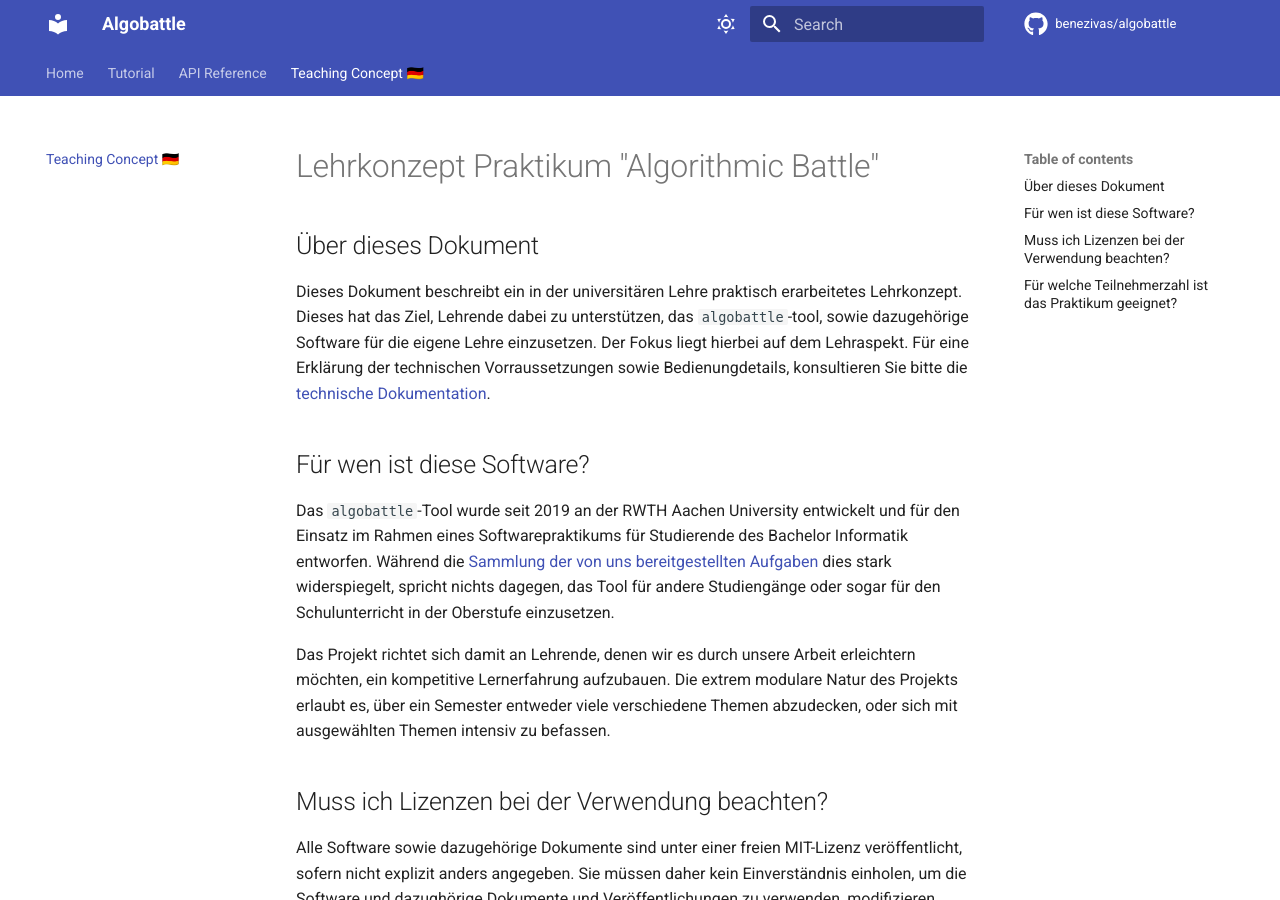
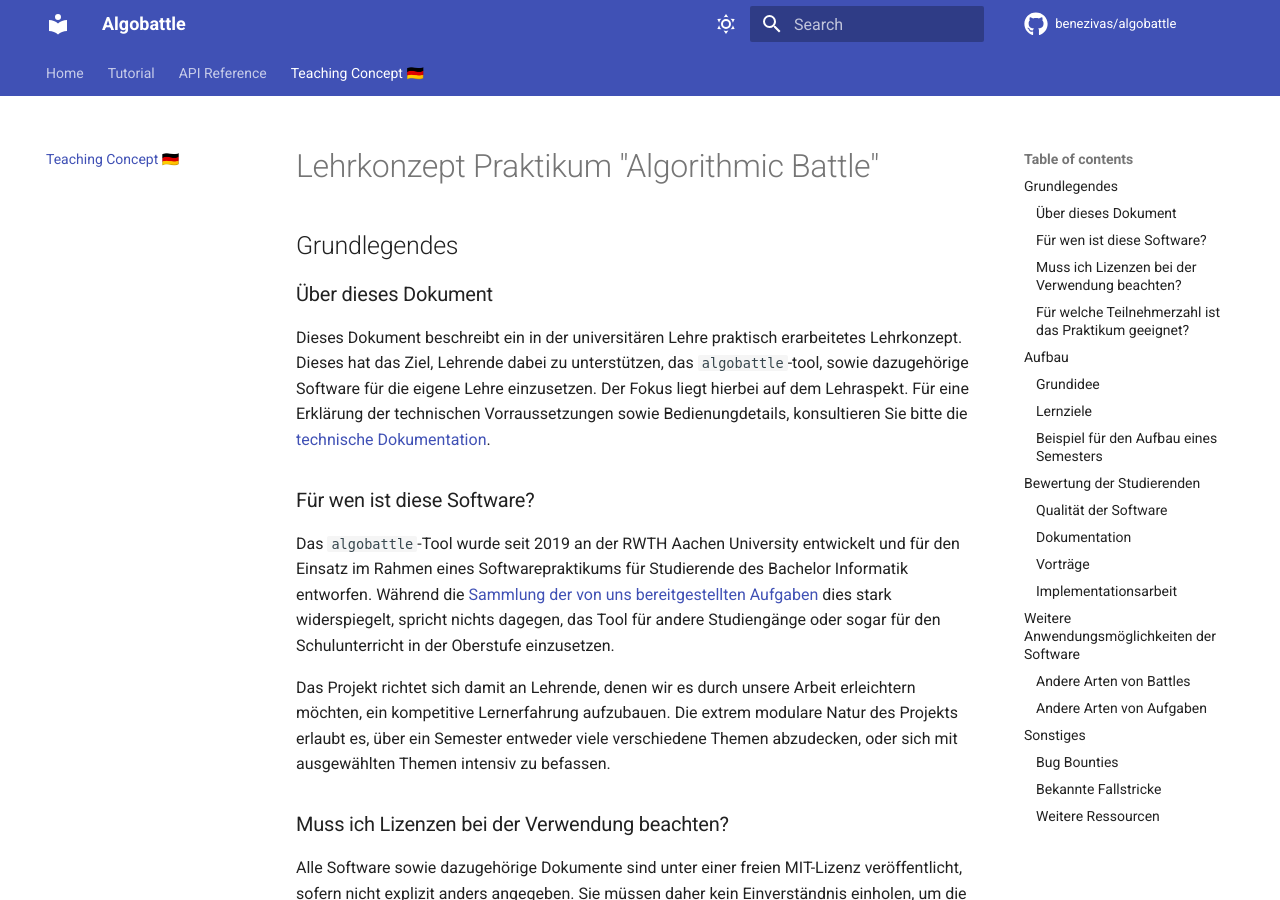
Before and after one commit to Benezivas/algobattle, an MkDocs documentation site: the page built from docs/teaching_concept.md, in a window 1280 px wide and 900 px high. Built offline with MkDocs 1.6.1 and Material for MkDocs 9.7.7, drawn with Linux system fonts in a browser that asks for light colours; some web fonts are replaced; comment, search, counter and statistics services are not loaded.

Commit message:
add teaching concept

```diff
--- a/docs/teaching_concept.md
+++ b/docs/teaching_concept.md
@@ -1,5 +1,9 @@
 # Lehrkonzept Praktikum "Algorithmic Battle"
-## Über dieses Dokument
+
+## Grundlegendes
+
+### Über dieses Dokument
+
 Dieses Dokument beschreibt ein in der universitären Lehre praktisch
 erarbeitetes Lehrkonzept. Dieses hat das Ziel, Lehrende dabei zu
 unterstützen, das `algobattle`-tool, sowie dazugehörige Software für
@@ -7,7 +11,9 @@ die eigene Lehre einzusetzen. Der Fokus liegt hierbei auf dem
 Lehraspekt. Für eine Erklärung der technischen Vorraussetzungen sowie
 Bedienungdetails, konsultieren Sie bitte die [technische
 Dokumentation](https://algobattle.org/docs).
-## Für wen ist diese Software?
+
+### Für wen ist diese Software?
+
 Das `algobattle`-Tool wurde seit 2019 an der RWTH Aachen University
 entwickelt und für den Einsatz im Rahmen eines Softwarepraktikums für
 Studierende des Bachelor Informatik entworfen. Während die [Sammlung der von uns bereitgestellten Aufgaben](https://github.com/Benezivas/algobattle-problems)
@@ -20,7 +26,9 @@ Arbeit erleichtern möchten, ein kompetitive Lernerfahrung aufzubauen.
 Die extrem modulare Natur des Projekts erlaubt es, über ein Semester
 entweder viele verschiedene Themen abzudecken, oder sich mit
 ausgewählten Themen intensiv zu befassen.
-## Muss ich Lizenzen bei der Verwendung beachten?
+
+### Muss ich Lizenzen bei der Verwendung beachten?
+
 Alle Software sowie dazugehörige Dokumente sind unter einer freien
 MIT-Lizenz veröffentlicht, sofern nicht explizit anders angegeben. Sie
 müssen daher kein Einverständnis einholen, um die Software und
@@ -28,7 +36,9 @@ dazughörige Dokumente und Veröffentlichungen zu verwenden,
 modifizieren, weiterzuentwickeln, oder in einem kommerziellen Rahmen
 (z.B. in privaten Lehrstätten) zu verwenden. Wir fänden es jedoch
 nett, wenn Sie dabei auf uns als Quelle verweisen würden.
-## Für welche Teilnehmerzahl ist das Praktikum geeignet?
+
+### Für welche Teilnehmerzahl ist das Praktikum geeignet?
+
 Wir empfehlen, die Studierenden in mehrere Einzelgruppen einzuteilen,
 unserer Erfahrung nach ist eine Gruppengröße von sechs Personen am
 besten geeignet. Von diesen kann es dann prinzipiell beliebig viele
@@ -38,8 +48,9 @@ Praktikumsbetrieb für 18 Studierende gut neben den sonstigen
 beruflichen Tätigkeiten managen. Der effektive Zeitaufwand betrug dann
 nicht mehr als zwei Wochentage.
 
-# Aufbau
-## Grundidee
+## Aufbau
+
+### Grundidee
 Das Algorithmic Battle hat in seiner ursprünglichen Gestaltung als
 Ziel, Studierenden eine praktische Auseinandersetzung mit sonst
 theoretischem Vorlesungsstoff zu bieten. Im Informatikstudium ist die
@@ -57,7 +68,9 @@ Dies liegt darin begründet, dass ein Problem als Sammlung von allen
 möglichen Instanzen zwar schwer beherrschbar ist, mitunter aber viele
 Teilmengen dieser Instanzen trotzdem sehr schnell korrekt lösbar sind,
 wie es bei praktischen Instanzen oft der Fall zu sein scheint.
-## Lernziele
+
+### Lernziele
+
 Der Fokus des Praktikums liegt daher darin, Studierende beide
 Perspektiven des Lösungsprozesses einnehmen zu lassen. Sie sollen im
 Kern zwei Fragen beantworten:
@@ -115,7 +128,9 @@ dokumentierende Person ist also insbesondere nicht in der Pflicht,
 anderen Gruppenmitgliedern hinterher zu rennen: Wer nichts meldet, der
 steht am Ende nicht in der Dokumentation und hat damit als Erstannahme
 auch nichts getan.
-## Beispiel für den Aufbau eines Semesters
+
+### Beispiel für den Aufbau eines Semesters
+
 Wir beschreiben im Folgenden den Aufbau eines typischen
 Universitätssemesters an der RWTH Aachen University. Dieser Aufbau ist
 selbstverständlich nicht bindend und stellt ein Format dar, welches
@@ -185,13 +200,16 @@ nach grob nach folgendem Schema:
 Nach der fünften Aufgabe endet das Praktikum bei uns mit der
 Vorlesungszeit. Anschließend folgt die Bewertung und Notengebung.
 
-# Bewertung der Studierenden
+## Bewertung der Studierenden
+
 Falls man die Teilnehmer des Praktikums am Ende benoten möchte, geben
 wir hiermit noch ein paar Anregungen, worauf man diese Bewertung
 basieren könnte. Wir prüfen die folgenden Punkte meist schon einmal in
 der Mitte des Semesters, um Einzelpersonen, welche in unseren Augen
 abgehängt wurden, wieder auf die Spur zu helfen.
-## Qualität der Software
+
+### Qualität der Software
+
 Hiermit lässt sich am besten ein Voreindruck für die Notengebung
 in einer Gruppe von Studis erstellen. Die zentrale Frage hier lautet:
 Wie viel Aufwand ist in die Erarbeitung der Software über das Semester
@@ -199,7 +217,9 @@ hinweg geflossen? Eine Gruppe, die zwar viele Battles verliert, dabei
 aber viele verschiedene Ansätze recherchiert und ausprobiert hat,
 ist unserer Meinung nach nicht schlecht zu bewerten, nur weil die
 Ergebnisse in den Battles nicht sehr gut sind.
-## Dokumentation
+
+### Dokumentation
+
 Hier ist die für die Dokumentation zuständige Person natürlich davon
 abhängig, was und in welcher Qualität die anderen Gruppenmitglieder
 ihr über die eigene Arbeit berichtet haben. Daher kann man hierüber
@@ -207,17 +227,22 @@ sehen, welche Gruppenmitglieder in welchen Wochen Arbeit geleistet
 haben. Wir werten Personen ab, welche über das ganze Semester hinweg
 nur eine Art von Arbeit geleistet haben, z.B. nur implementiert oder
 nur recherchiert haben.
-## Vorträge
+
+### Vorträge
+
 Falls eine Person merkbar unvorbereitet ist, führt dies zur Abwertung.
 Hier lässt sich auch recht gut feststellen, ob die Vortragenden
 wissen, was in der Gruppenarbeit getan wurde.
-## Implementationsarbeit
+
+### Implementationsarbeit
+
 Da dies ein Softwareprojektpraktikum ist, lassen wir niemanden
 bestehen, der nicht an Implementierungsarbeit beteiligt war, sei es
 durch Pair Programming oder eigenständige Implementationen. Dies lässt
 sich am einfachsten über die Commit History der Gruppe feststellen.
 
-# Weitere Anwendungsmöglichkeiten der Software
+## Weitere Anwendungsmöglichkeiten der Software
+
 Wir möchten an dieser Stelle betonen, dass wir das `algobattle`-Tool
 bewusst sehr modular geschrieben haben, was die Art von Aufgaben und
 die eigentliche Durchführung von Battles betrifft. Während wir als
@@ -225,7 +250,9 @@ Autoren einen sehr theoriegeprägten Hintergrund haben und uns daher
 hauptsächlich für Probleme interessieren, welche der Theorie
 nahestehen, spricht nichts dagegen, andere Typen von Aufgaben und
 Battles durchzuführen.
-## Andere Arten von Battles
+
+### Andere Arten von Battles
+
 Wir sind in der bisherigen Beschreibung davon ausgegangen,
 dass ein Battle immer so durchgeführt wird, dass sich `generator` und
 `solver` zu immer größeren Instanzgrößen duellieren. Die
@@ -240,7 +267,9 @@ erfolgt dann über die durchschnittliche Lösungsqualität eines Solvers.
 
 Prinzipiell lassen sich alle Arten von Abstraktionen von einzelnen
 Fights zwischen `generator` und `solver` implementieren.
-## Andere Arten von Aufgaben
+
+### Andere Arten von Aufgaben
+
 In den meisten unserer
 [Beispielaufgaben](https://github.com/Benezivas/algobattle-problems)
 sind Input und Output von `generator` und `solver` einfache
@@ -249,8 +278,10 @@ beliebige Dateien- und Ordnerstrukturen zulässt, spricht nichts
 dagegen, etwa Multimediainhalt wie Musik oder Bilder als Ein- und
 Ausgaben der `generator` und `solver` zu spezifizieren.
 
-# Sonstiges
-## Bug Bounties
+## Sonstiges
+
+### Bug Bounties
+
 Wir ermutigen unsere Studierenden, sowohl unser
 `algobattle`-Framework, als auch die von uns geschriebenen Aufgaben
 möglichst kaputt zu machen. Konkret interessieren wir uns für
@@ -269,7 +300,9 @@ Der große Vorteil dieses Verfahrens ist es, dass wir die natürliche
 Neugier, Systeme zu erkunden gesteuert belohnen können und wir weitere
 Testcases für unseren eigenen Code erhalten. Gleichzeitig können wir
 die Bemühungen der Studierenden belohnen.
-## Bekannte Fallstricke
+
+### Bekannte Fallstricke
+
 Unserer Erfahrung nach stellen Studierende irgendwann fest, dass
 MIP-Solver existieren. Diese sind für viele Aufgabenstellungen Gift,
 da sich diese schnell einschleifen und als Allzweckwaffe genutzt
@@ -278,7 +311,9 @@ gestalten, dass das wiederholte verwenden der gleichen Software
 unattraktiv wird. Im Falle von MIP-Solvern hilft es bereits, den
 verfügbaren Arbeitsspeicher einzuschränken, da diese meist sehr
 speicherintensiv arbeiten.
-## Weitere Ressourcen
+
+### Weitere Ressourcen
+
 [algobattle auf Github](https://github.com/Benezivas/algobattle)
 [algobattle-problems auf Github](https://github.com/Benezivas/algobattle-problems)
 [algobattle-web auf Github](https://github.com/Benezivas/algobattle-web)
```
